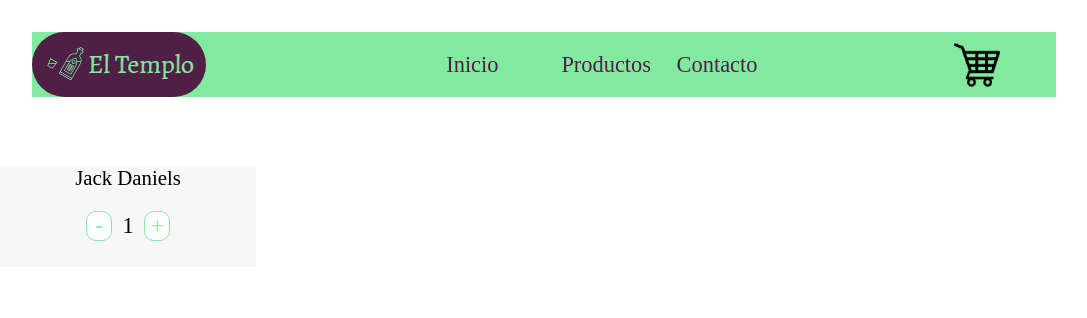
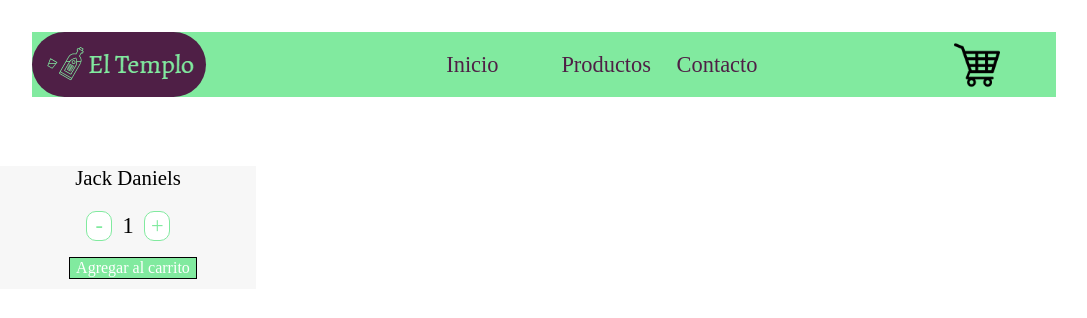
Before and after one commit to BrunoMalagoli/templo-react, a React (Create React App) app: page / in a window 1280 px wide. Shown: the top 318 px of the page, without its empty margins (96-1183 px from the left). Built offline with nearby package versions, Linux system fonts and the light colour scheme; a web font is replaced by a local one.

Commit message:
Boton agregar al carrito

```diff
--- a/src/components/ItemCount.js
+++ b/src/components/ItemCount.js
@@ -16,11 +16,12 @@ const ItemCount = ({initial,stock}) =>{
         <>
         <div id='counterContainer'>
             <p id='counterTitle'>Jack Daniels</p>
-            <div id='buttonsContainer'>
+                <div id='buttonsContainer'>
             <button className='counterButtons' onClick={onDecrease}>-</button>
-            <span id='counterItems'>{items}</span>
+                <span id='counterItems'>{items}</span>
             <button className='counterButtons' onClick={onAdd}>+</button>
-            </div>
+                </div>
+                <button id='counterAdd'>Agregar al carrito</button>
         </div>
         </>
     )
--- a/src/components/styles/ItemCount.scss
+++ b/src/components/styles/ItemCount.scss
@@ -11,6 +11,20 @@
 #counterTitle{
     font-size: 1.3rem;
     text-align: center;
+    }
+    #counterAdd{
+        background-color: rgb(129,234,159);
+        color: white;
+        font-size: 1rem;
+        border: 1px solid black;
+        position: relative;
+        top: 1rem;
+        left: 27%;
+    }
+    #counterAdd:hover{
+        background-color:rgb(93, 192, 121);
+        cursor: pointer;
+        position: relative;
     }
 #buttonsContainer{
     display: flex;
```
